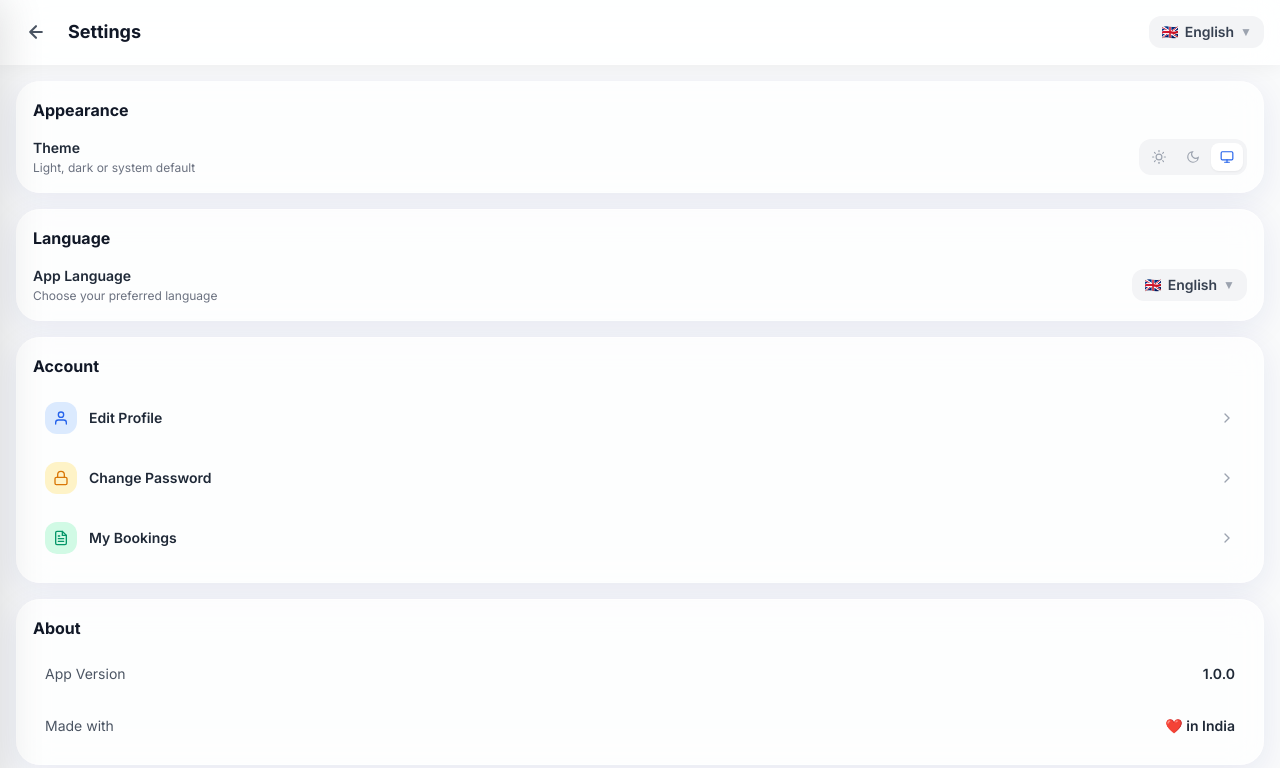
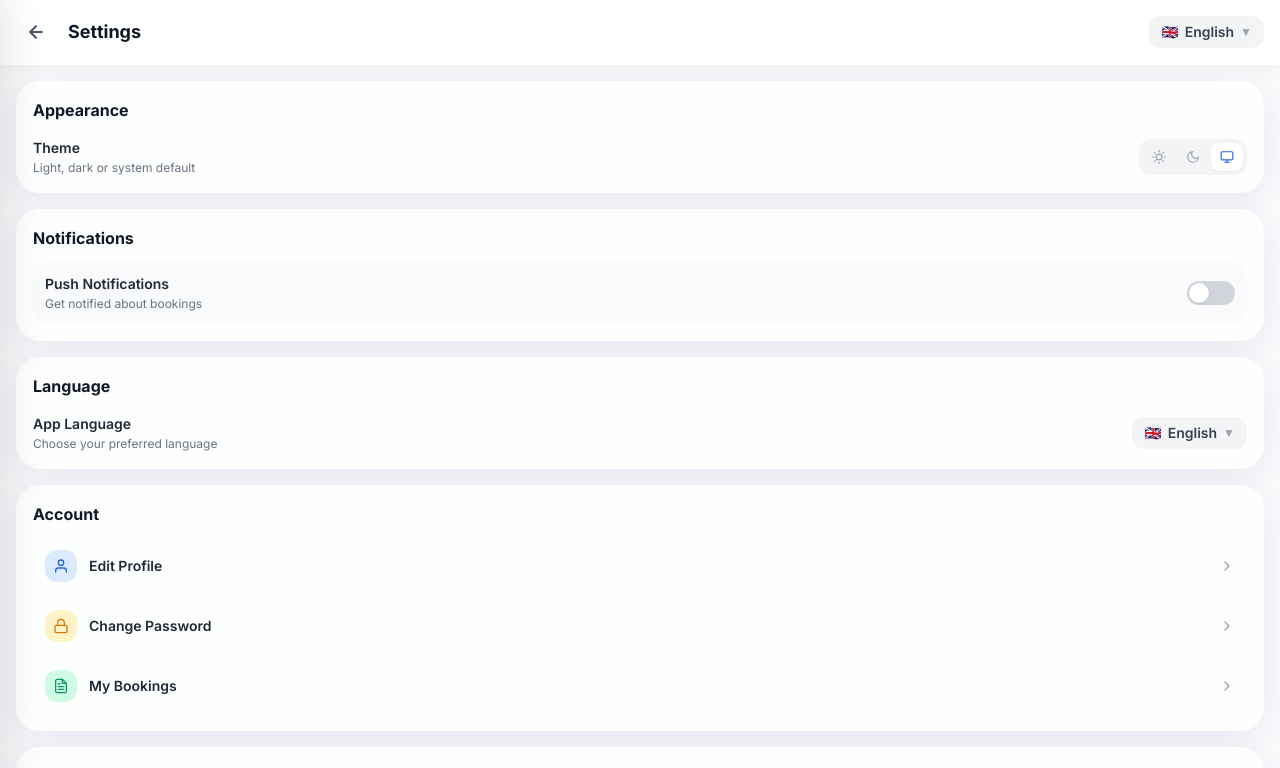
Before and after one commit to Yajat-Sharma/localservices, a Next.js app: page /settings in a window 1280 px wide. Shown: the top 768 px of the page. Built offline with nearby package versions, Linux system fonts and the light colour scheme.

Commit message:
Add scheduling and push notifications

```diff
--- a/package.json
+++ b/package.json
@@ -27,6 +27,7 @@
     "sharp": "^0.34.5",
     "socket.io": "^4.8.3",
     "socket.io-client": "^4.8.3",
+    "web-push": "^3.6.7",
     "zustand": "^5.0.11"
   },
   "devDependencies": {
@@ -35,6 +36,7 @@
     "@types/nodemailer": "^7.0.11",
     "@types/react": "^18",
     "@types/react-dom": "^18",
+    "@types/web-push": "^3.6.4",
     "autoprefixer": "^10.0.1",
     "eslint": "^8",
     "eslint-config-next": "14.1.0",
--- a/src/app/(app)/settings/page.tsx
+++ b/src/app/(app)/settings/page.tsx
@@ -6,6 +6,7 @@ import { useLanguage } from "@/i18n/LanguageContext";
 import { useAuthStore } from "@/lib/store";
 import { ThemeToggle } from "@/components/ui/ThemeToggle";
 import { useTheme } from "@/lib/theme";
+import { PushNotificationToggle } from "@/components/ui/PushNotificationToggle";
 
 export default function SettingsPage() {
   const { t } = useLanguage();
@@ -29,7 +30,11 @@ export default function SettingsPage() {
             <ThemeToggle />
           </div>
         </div>
-
+        {/* Notifications */}
+        <div className="card p-4">
+          <h3 className="font-bold text-gray-900 dark:text-white mb-3">Notifications</h3>
+          <PushNotificationToggle />
+        </div>
         {/* Language */}
         <div className="card p-4">
           <h3 className="font-bold text-gray-900 dark:text-white mb-4">Language</h3>
--- /dev/null
+++ b/src/app/api/push/route.ts
@@ -0,0 +1,31 @@
+export const dynamic = "force-dynamic";
+import { NextRequest, NextResponse } from "next/server";
+import { prisma } from "@/lib/prisma";
+import { getUserFromRequest } from "@/lib/auth";
+
+export async function POST(req: NextRequest) {
+  const user = await getUserFromRequest(req);
+  if (!user) return NextResponse.json({ error: "Unauthorized" }, { status: 401 });
+
+  const { subscription } = await req.json();
+  if (!subscription) return NextResponse.json({ error: "No subscription" }, { status: 400 });
+
+  await prisma.user.update({
+    where: { id: user.id },
+    data: { pushSubscription: JSON.stringify(subscription) },
+  });
+
+  return NextResponse.json({ success: true });
+}
+
+export async function DELETE(req: NextRequest) {
+  const user = await getUserFromRequest(req);
+  if (!user) return NextResponse.json({ error: "Unauthorized" }, { status: 401 });
+
+  await prisma.user.update({
+    where: { id: user.id },
+    data: { pushSubscription: null },
+  });
+
+  return NextResponse.json({ success: true });
+}
--- /dev/null
+++ b/src/app/api/push/send/route.ts
@@ -0,0 +1,37 @@
+export const dynamic = "force-dynamic";
+import { NextRequest, NextResponse } from "next/server";
+import { prisma } from "@/lib/prisma";
+import { getUserFromRequest } from "@/lib/auth";
+import webpush from "web-push";
+
+webpush.setVapidDetails(
+  process.env.VAPID_EMAIL!,
+  process.env.NEXT_PUBLIC_VAPID_KEY!,
+  process.env.VAPID_PRIVATE_KEY!
+);
+
+export async function POST(req: NextRequest) {
+  const user = await getUserFromRequest(req);
+  if (!user) return NextResponse.json({ error: "Unauthorized" }, { status: 401 });
+
+  const { userId, title, message, link } = await req.json();
+
+  const targetUser = await prisma.user.findUnique({ where: { id: userId } });
+  if (!targetUser?.pushSubscription) {
+    return NextResponse.json({ error: "No subscription" }, { status: 404 });
+  }
+
+  try {
+    const subscription = JSON.parse(targetUser.pushSubscription);
+    await webpush.sendNotification(subscription, JSON.stringify({
+      title,
+      message,
+      link,
+      icon: "/icon-192.png",
+    }));
+    return NextResponse.json({ success: true });
+  } catch (err) {
+    console.error("Push error:", err);
+    return NextResponse.json({ error: "Failed to send" }, { status: 500 });
+  }
+}
--- /dev/null
+++ b/src/components/ui/PushNotificationToggle.tsx
@@ -0,0 +1,100 @@
+"use client";
+import { useState, useEffect } from "react";
+import { useAuthStore } from "@/lib/store";
+import axios from "axios";
+import toast from "react-hot-toast";
+
+export function PushNotificationToggle() {
+  const { user } = useAuthStore();
+  const [isSubscribed, setIsSubscribed] = useState(false);
+  const [loading, setLoading] = useState(false);
+  const [supported, setSupported] = useState(false);
+
+  useEffect(() => {
+    if ("serviceWorker" in navigator && "PushManager" in window) {
+      setSupported(true);
+      checkSubscription();
+    }
+  }, []);
+
+  const checkSubscription = async () => {
+    try {
+      const reg = await navigator.serviceWorker.ready;
+      const sub = await reg.pushManager.getSubscription();
+      setIsSubscribed(!!sub);
+    } catch {}
+  };
+
+  const subscribe = async () => {
+    setLoading(true);
+    try {
+      const reg = await navigator.serviceWorker.register("/sw.js");
+      await navigator.serviceWorker.ready;
+
+      const sub = await reg.pushManager.subscribe({
+        userVisibleOnly: true,
+        applicationServerKey: process.env.NEXT_PUBLIC_VAPID_KEY,
+      });
+
+      const token = localStorage.getItem("auth_token");
+      await axios.post("/api/push", { subscription: sub.toJSON() }, {
+        headers: { Authorization: `Bearer ${token}` },
+      });
+
+      setIsSubscribed(true);
+      toast.success("Push notifications enabled!");
+    } catch (err) {
+      console.error(err);
+      toast.error("Failed to enable notifications");
+    } finally {
+      setLoading(false);
+    }
+  };
+
+  const unsubscribe = async () => {
+    setLoading(true);
+    try {
+      const reg = await navigator.serviceWorker.ready;
+      const sub = await reg.pushManager.getSubscription();
+      if (sub) await sub.unsubscribe();
+
+      const token = localStorage.getItem("auth_token");
+      await axios.delete("/api/push", {
+        headers: { Authorization: `Bearer ${token}` },
+      });
+
+      setIsSubscribed(false);
+      toast.success("Push notifications disabled");
+    } catch {
+      toast.error("Failed to disable notifications");
+    } finally {
+      setLoading(false);
+    }
+  };
+
+  if (!supported) return null;
+
+  return (
+    <div className="flex items-center justify-between p-3 bg-gray-50 dark:bg-slate-800 rounded-2xl">
+      <div>
+        <p className="font-semibold text-sm text-gray-800 dark:text-gray-200">
+          Push Notifications
+        </p>
+        <p className="text-xs text-gray-500 dark:text-gray-400 mt-0.5">
+          {isSubscribed ? "You'll receive booking alerts" : "Get notified about bookings"}
+        </p>
+      </div>
+      <button
+        onClick={isSubscribed ? unsubscribe : subscribe}
+        disabled={loading}
+        className={`relative w-12 h-6 rounded-full transition-colors ${
+          isSubscribed ? "bg-blue-500" : "bg-gray-300 dark:bg-slate-600"
+        }`}
+      >
+        <span className={`absolute top-0.5 left-0.5 w-5 h-5 bg-white rounded-full shadow transition-transform ${
+          isSubscribed ? "translate-x-6" : ""
+        }`} />
+      </button>
+    </div>
+  );
+}
```
Also changed, not shown: public/sw.js (added, +24 -0 lines), src/lib/push.ts (added, +11 -0 lines), 2 other files (tests, documents, lock files or other folders).
